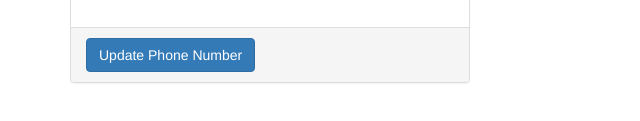
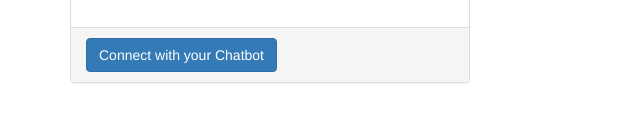
Before and after one commit to yogalnuri/ChatbotJMG, a website: page public/index.html in a window 1280 px wide. Shown: the part 177-298 px from the top of the page, 0-640 px from the left. Drawn offline with nearby package versions, Linux system fonts and the light colour scheme.

Commit message:
no message

```diff
--- a/public/index.html
+++ b/public/index.html
@@ -84,7 +84,7 @@
                         <span class="sr-only">Error:</span>
                         <span id="errorMessage"></span>
                     </div>
-                    <button type="submit" class="btn btn-primary">Update Phone Number</button>
+                    <button type="submit" class="btn btn-primary">Connect with your Chatbot</button>
                 </div>
             </div>
         </form>
```
Also changed, not shown: app.js (+5 -4 lines).
